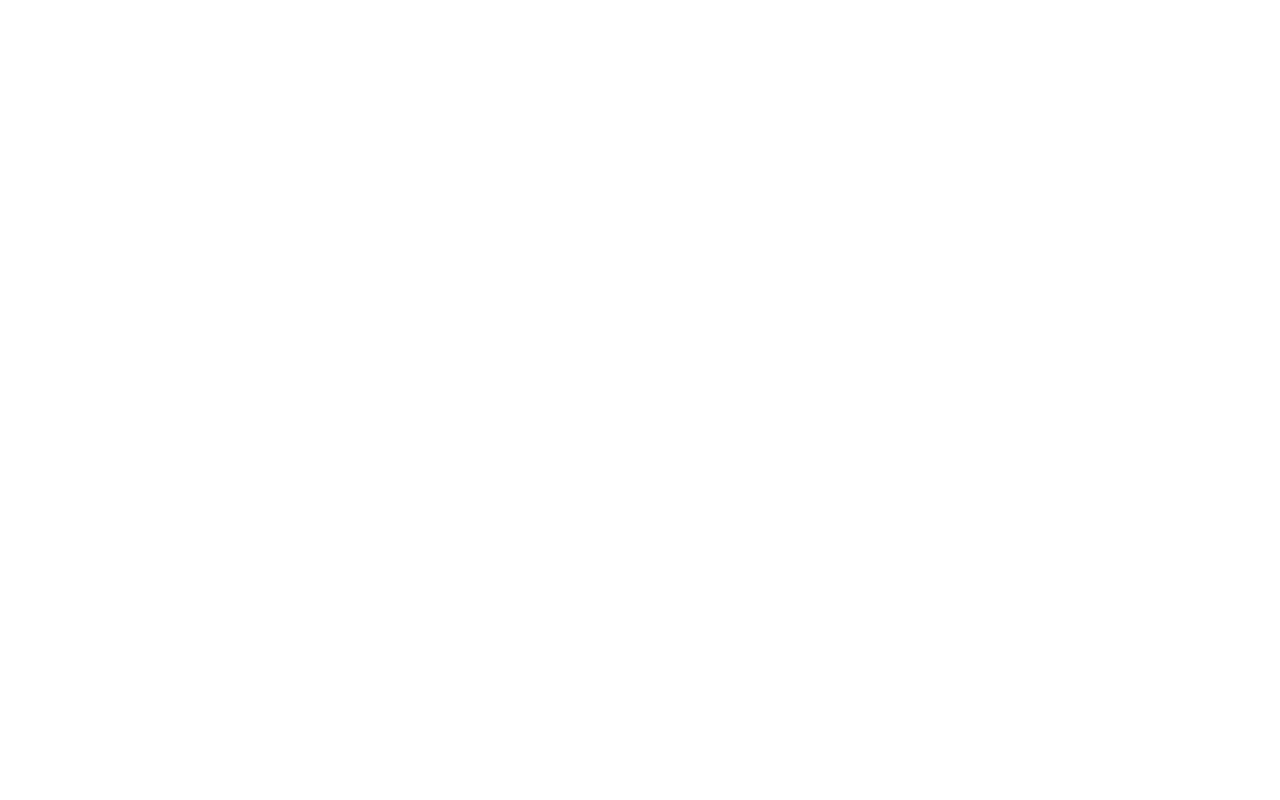
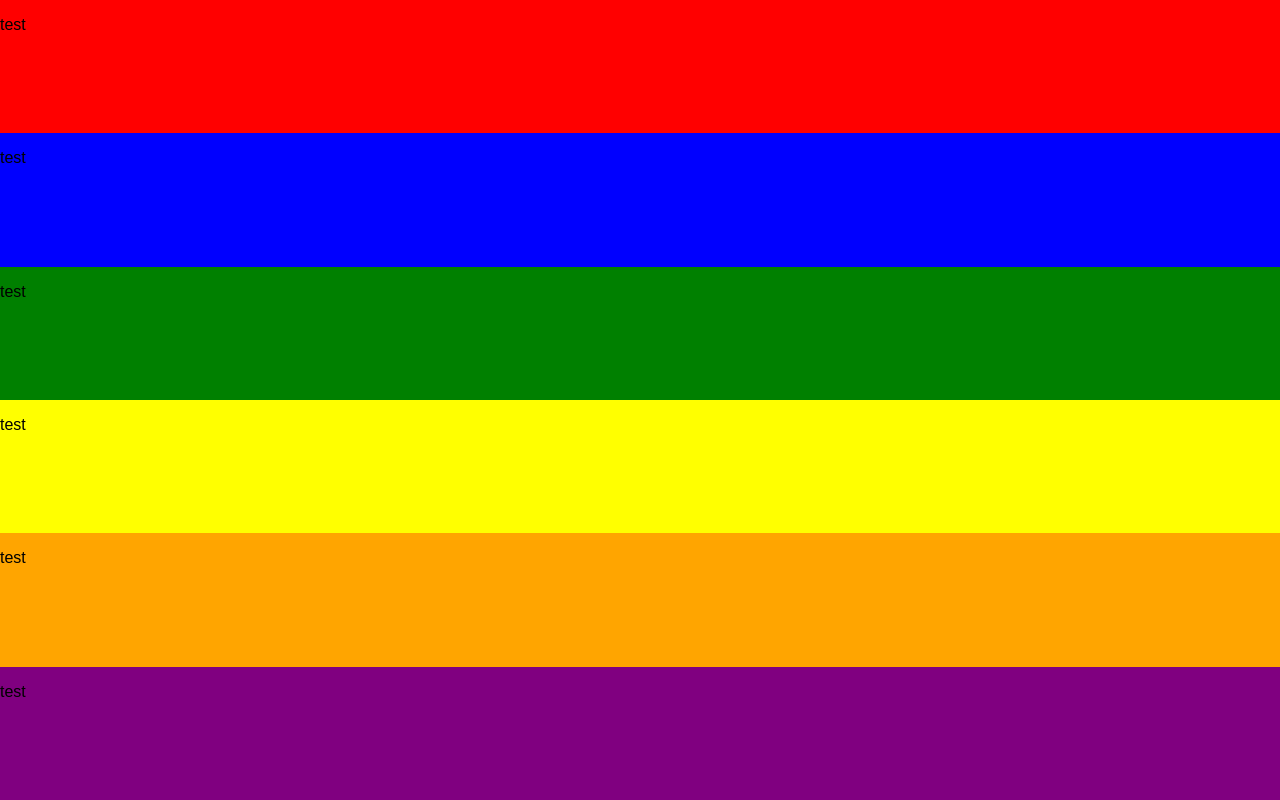
Before and after one commit to kvnok/odin_landing_page, a plain HTML site: page index.html in a window 1280 px wide. Drawn offline with Linux system fonts and the light colour scheme.

Commit message:
base container and items, full size

```diff
--- a/index.html
+++ b/index.html
@@ -8,7 +8,26 @@
 	<link rel="stylesheet" href="https://use.fontawesome.com/releases/v5.8.1/css/all.css" integrity="sha384-50oBUHEmvpQ+1lW4y57PTFmhCaXp0ML5d60M1M7uH2+nqUivzIebhndOJK28anvf" crossorigin="anonymous">
 </head>
 <body>
-
+	<div class="main"> <!-- main container, contains all the parts as columns -->
+		<div class="section one">
+			<p>test</p>
+		</div>
+		<div class="section two">
+			<p>test</p>
+		</div>
+		<div class="section three">
+			<p>test</p>
+		</div>
+		<div class="section four">
+			<p>test</p>
+		</div>
+		<div class="section five">
+			<p>test</p>
+		</div>
+		<div class="section six">
+			<p>test</p>
+		</div>
+	</div>
 </body>
 </html>
 <!-- containers for the background, containers for the middle, move it around, add margins, more and more -->
--- a/style.css
+++ b/style.css
@@ -0,0 +1,52 @@
+body {
+	margin: 0;
+	font-family: Arial, sans-serif;
+}
+
+.main {
+	display: flex;
+	flex-direction: column;
+	background-color: white;
+	min-height: 100vh;
+}
+
+.section {
+	min-width: 100vw;
+	margin: 0;
+}
+
+.one {
+	display: flex;
+	flex: 1;
+	background-color: red;
+}
+
+.two {
+	display: flex;
+	flex: 1;
+	background-color: blue;
+}
+
+.three {
+	display: flex;
+	flex: 1;
+	background-color: green;
+}
+
+.four {
+	display: flex;
+	flex: 1;
+	background-color: yellow;
+}
+
+.five {
+	display: flex;
+	flex: 1;
+	background-color: orange;
+}
+
+.six {
+	display: flex;
+	flex: 1;
+	background-color: purple;
+}
```
